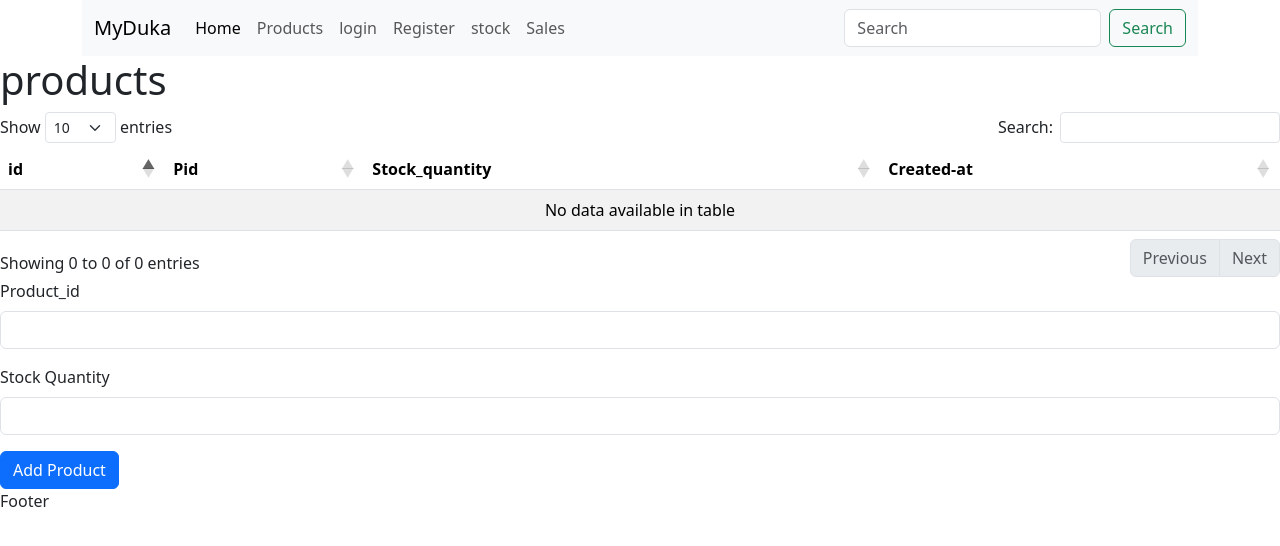
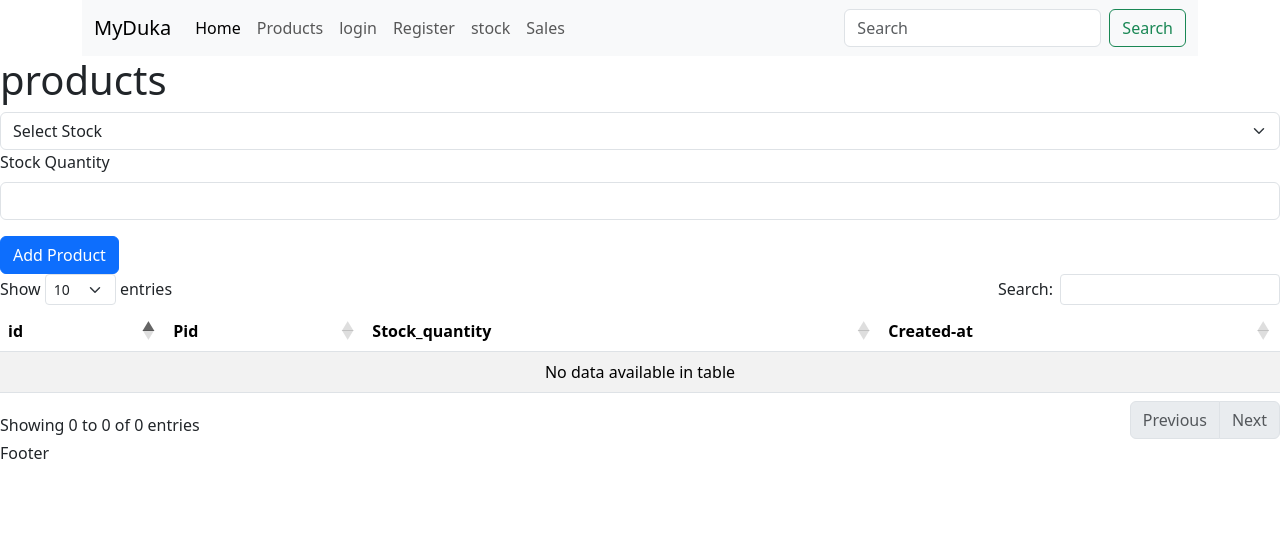
Before and after one commit to hillockmakori97-hue/my_duka, a Flask app: page /stock in a window 1280 px wide. Shown: the top 546 px of the page. Run offline with Flask 3, Linux system fonts and the light colour scheme; data that the repository does not hold is empty; some libraries are stand-ins or nearby versions.

Commit message:
adding purchases in flask

```diff
--- a/database.py
+++ b/database.py
@@ -107,7 +107,11 @@ def profit_per_product():
     product_profit = curr.fetchall()
     return product_profit
 
-
-
-# class horse
+def check_remaining_stock(pid):
+    curr.execute('select sum(stock.stock_quantity) from stock where pid=%s' (pid,))
+    total_stock=curr.fetchone()[0] or 0
+    curr.execute('select sum(sales.quantity) from sales where pid=%s',(pid,))
+    total_sold=curr.fetchone()[0] or 0
+    return total_stock - total_sold
+# class horse 2
 #iden
--- a/main.py
+++ b/main.py
@@ -1,5 +1,5 @@
 from flask import Flask,render_template,request,redirect,url_for
-from database import view_table,insert_products,insert_sales,insert_stock
+from database import view_table,insert_products,insert_sales,insert_stock,check_remaining_stock
 
 
 
@@ -38,18 +38,17 @@ def sales():
 def add_sales():
     pid=request.form['product_id']
     quantity=request.form['quantity']
-    values=(pid,quantity)
-    insert_sales(values)
+    new_sale=(pid,quantity)
+
+
+    remining_stock=check_remaining_stock(pid)
+
+    if remining_stock <quantity:
+        print('Insufficient stock,add more')
+    insert_sales(new_sale)
+
     return redirect(url_for('sales'))
 
-
-@app.route('/add_stock',methods=['GET','POST'])
-def add_stock():
-    if request.method=='POST':
-        product_id=request.form['product_id']
-        quantity=request.form ['stock_quantity']
-        values=(product_id,quantity)
-    return redirect(url_for('stock'))
 
 
 
@@ -62,14 +61,35 @@ def login():
 def register():
     return render_template('register.html')
 
+
+
 @app.route('/stock')
 def stock():
     stock_data=view_table('stock')
-    return render_template('stock.html',stock_data=stock_data)
+    products=view_table('products')
+    return render_template('stock.html',stock_data=stock_data,products=products)
+
+
+
+
+@app.route('/add_stock',methods=['GET','POST'])
+def add_stock():
+    if request.method=='POST':
+        product_id=request.form['product_id']
+        quantity=request.form ['stock_quantity']
+        values=(product_id,quantity)
+        print('Stock Added Successfuly')
+    return redirect(url_for('stock'))
+
 
 
 @app.route('/index')
 def index():
     return render_template('index.html')
 
+
+
+
+
+
 app.run(debug=True)
--- a/templates/stock.html
+++ b/templates/stock.html
@@ -3,6 +3,23 @@
 {%block content%}
 <div>
     <h1>products</h1>
+    <div>
+        <form action='/add_stock' method="post">
+            <div>
+                <select class="form-select" aria-label="Default select example">
+                    <option selected>Select Stock</option>
+                    {% for i in products%}
+                    <option value="{{i[0]}}">{{i[1]}}</option>
+                    {% endfor %}
+                </select>
+            </div>
+            <div class="mb-3">
+                <label for="exampleInputPassword1" class="form-label">Stock Quantity</label>
+                <input type="number" name="stock_quantity" class="form-control" id="exampleInputPassword1">
+            </div>
+            <button type="submit" class="btn btn-primary">Add Product</button>
+        </form>
+    </div>
     <div>
         <table id="example" class="table table-striped">
             <thead>
@@ -26,19 +43,6 @@
             </tbody>
         </table>
     </div>
-    <div>
-        <form action='/add_stock' method="post">
-            <div class="mb-3">
-                <label for="exampleInputEmail1" class="form-label">Product_id </label>
-                <input type="text" name="product_id" class="form-control" id="exampleInputEmail1" aria-describedby="emailHelp">
-                <div id="emailHelp" class="form-text"></div>
-            </div>
-            <div class="mb-3">
-                <label for="exampleInputPassword1" class="form-label">Stock Quantity</label>
-                <input type="number" name="stock_quantity" class="form-control" id="exampleInputPassword1">
-            </div>
-            <button type="submit" class="btn btn-primary">Add Product</button>
-        </form>
-    </div>
+
 </div>
 {%endblock%}
```
Also changed, not shown: templates/sales.html (+30 -2 lines), readme.md.
